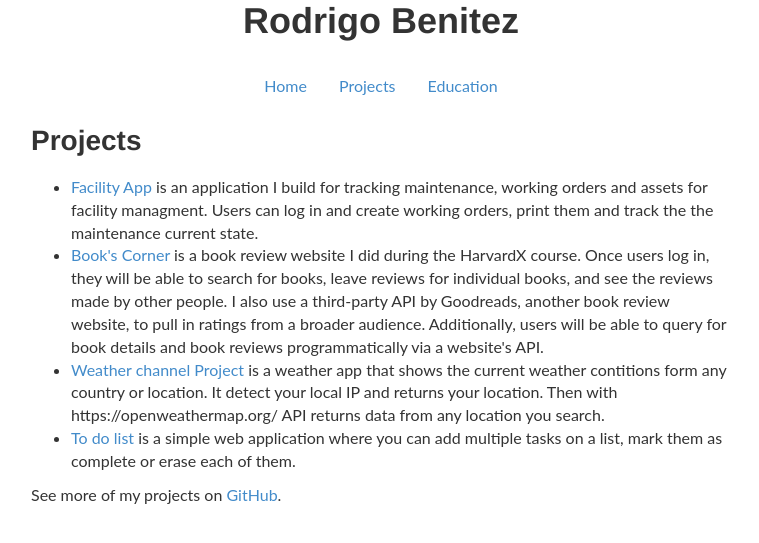
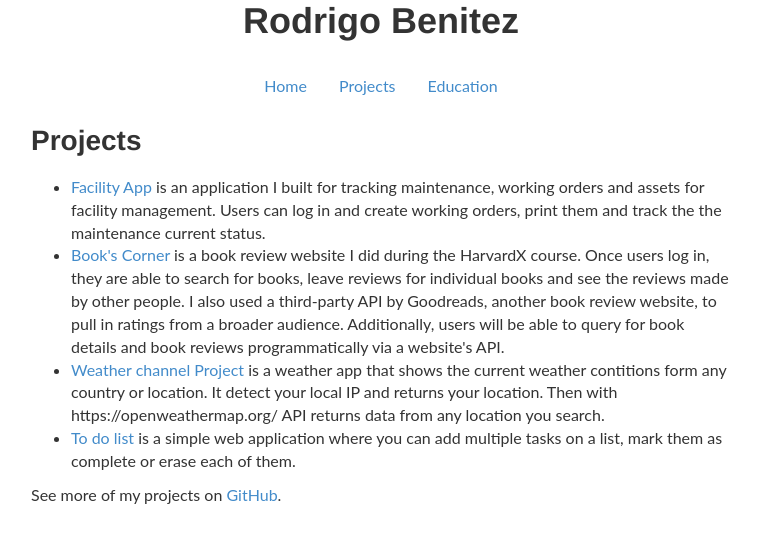
Before and after one commit to rodrigorbenitez/my-personal-web, a Flask app: page /projects in a window 1280 px wide. Shown: the part 224-767 px from the top of the page, without its empty margins (259-1018 px from the left). Run offline with Flask 2, Linux system fonts and the light colour scheme; some libraries are stand-ins or nearby versions.

Commit message:
text corrections

```diff
--- a/templates/bio.html
+++ b/templates/bio.html
@@ -4,7 +4,7 @@
     <h1>Hello!</h1>
 
     <p>
-        I'm Rodrigo Benitez, a Full-Stack web developer, currently working as a freelancer. I’ve turned my career towards web development and programming, finding a new profitable passion. I have previously worked in a number of industries in Buenos Aires, as a technician and facility manager. My previous working experience developed my soft skills such as leadership, teamwork, and interpersonal communication. I’m constantly learning new technical skills and seeking new opportunities to develop my knowledge.
+        I'm Rodrigo Benitez, a Full-Stack web developer, currently working as a freelancer. I’ve turned my career towards web development and programming, finding a new profitable passion. I have previously worked in a number of industries in Buenos Aires, as a technician and facility manager. My previous working experience developed my soft skills such as leadership, teamwork and interpersonal communication. I’m constantly learning new technical skills and seeking new opportunities to develop my knowledge.
         <br />Outside of programming, I’m enthusiastic about cycling, traveling and practicing sports.
     </p>
     <h2>Contact Me</h2>
@@ -14,7 +14,7 @@
     <h2>Links</h2>
     <ul>
         <li><a href="https://github.com/rodrigorbenitez">GitHub</a></li>
-        <li><a href="https://www.linkedin.com/in/benitezrodrigo/">LimkedIn</a></li>
+        <li><a href="https://www.linkedin.com/in/benitezrodrigo/">LinkedIn</a></li>
         <li><a href="static\assets\Resume-Rodrigo-Benitez.pdf">Resume</a></li>
     </ul>
 </div>
--- a/templates/education.html
+++ b/templates/education.html
@@ -9,9 +9,9 @@
             <a href="https://www.utn.edu.ar/es/">UNIVERSIDAD TECNOLOGICA NACIONAL</a>:
             <ul>
                 <li>
-                    <span>Bachelor of Industrial Organization</span> (2013-Present) - 28/36 subjects approved.
+                    <span>Bachelor of Industrial Organization</span> (2013-Present)
                 </li>
-                <li><span>Industrial Engineering</span> (2007-2013) - 12/44 subjects approved.</li>
+                <li><span>Industrial Engineering</span> (2007-2013)</li>
             </ul>
         </li>
     </ul>
--- a/templates/projects.html
+++ b/templates/projects.html
@@ -4,8 +4,8 @@
 <div class="container page-content">
     <h1>Projects</h1>
     <ul>
-        <li><a href="https://github.com/rodrigorbenitez/facility-management-app">Facility App</a> is an application I build for tracking maintenance, working orders and assets for facility managment. Users can log in and create working orders, print them and track the  the maintenance current state. </li>
-        <li><a href="https://github.com/rodrigorbenitez/books-review-app">Book's Corner</a> is a book review website I did during the HarvardX course. Once users log in, they will be able to search for books, leave reviews for individual books, and see the reviews made by other people. I also use a third-party API by Goodreads, another book review website, to pull in ratings from a broader audience. Additionally, users will be able to query for book details and book reviews programmatically via a website's API.</li>
+        <li><a href="https://github.com/rodrigorbenitez/facility-management-app">Facility App</a> is an application I built for tracking maintenance, working orders and assets for facility management. Users can log in and create working orders, print them and track the the maintenance current status. </li>
+        <li><a href="https://github.com/rodrigorbenitez/books-review-app">Book's Corner</a> is a book review website I did during the HarvardX course. Once users log in, they are able to search for books, leave reviews for individual books and see the reviews made by other people. I also used a third-party API by Goodreads, another book review website, to pull in ratings from a broader audience. Additionally, users will be able to query for book details and book reviews programmatically via a website's API.</li>
         <li>
             <a href="https://github.com/rodrigorbenitez/weather-channel-project">Weather channel Project</a> is a weather app that shows the current weather contitions form any country or location. It detect your local IP and returns your location. Then with https://openweathermap.org/ API returns data from any location you search.
         </li>
```
